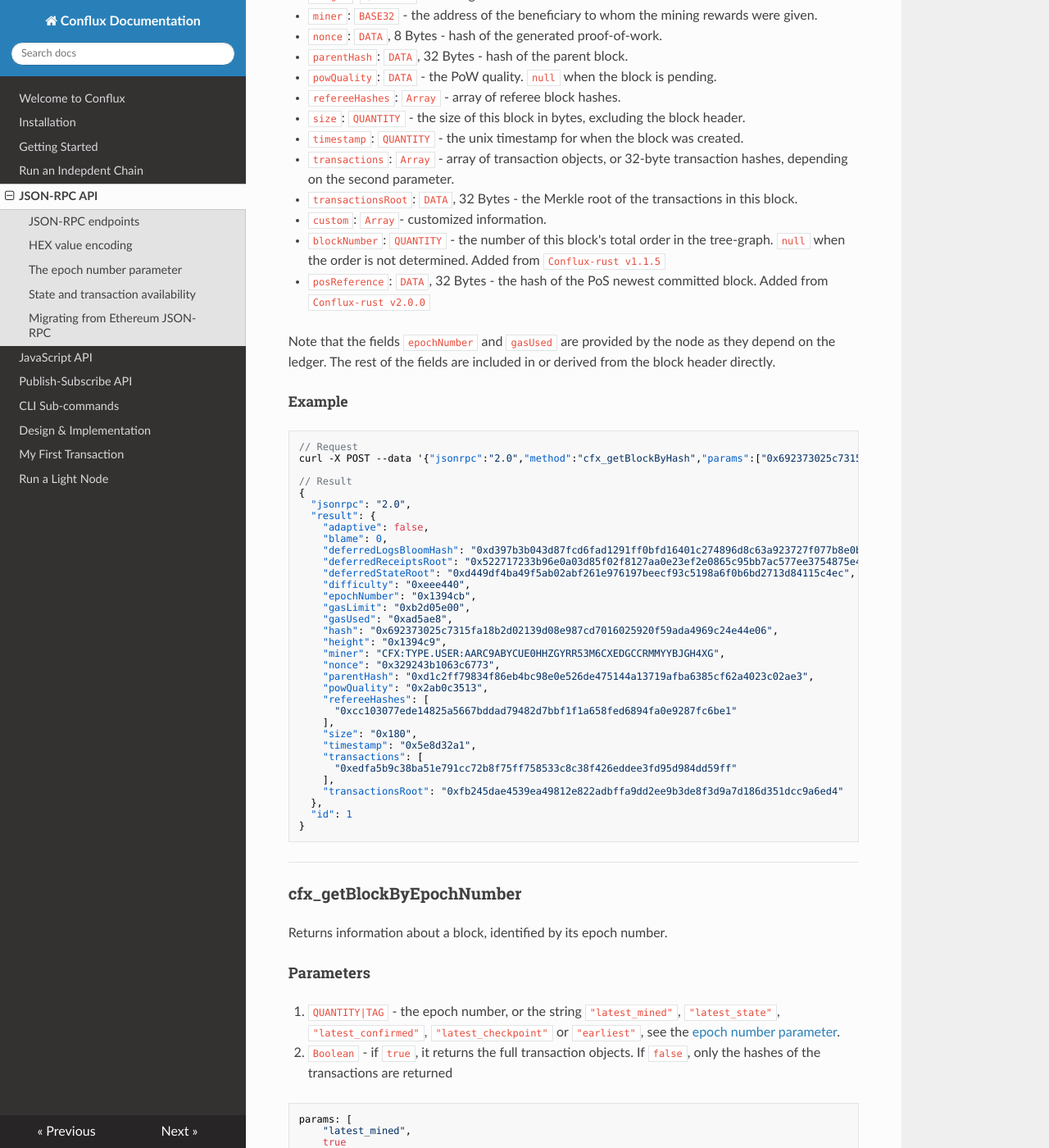
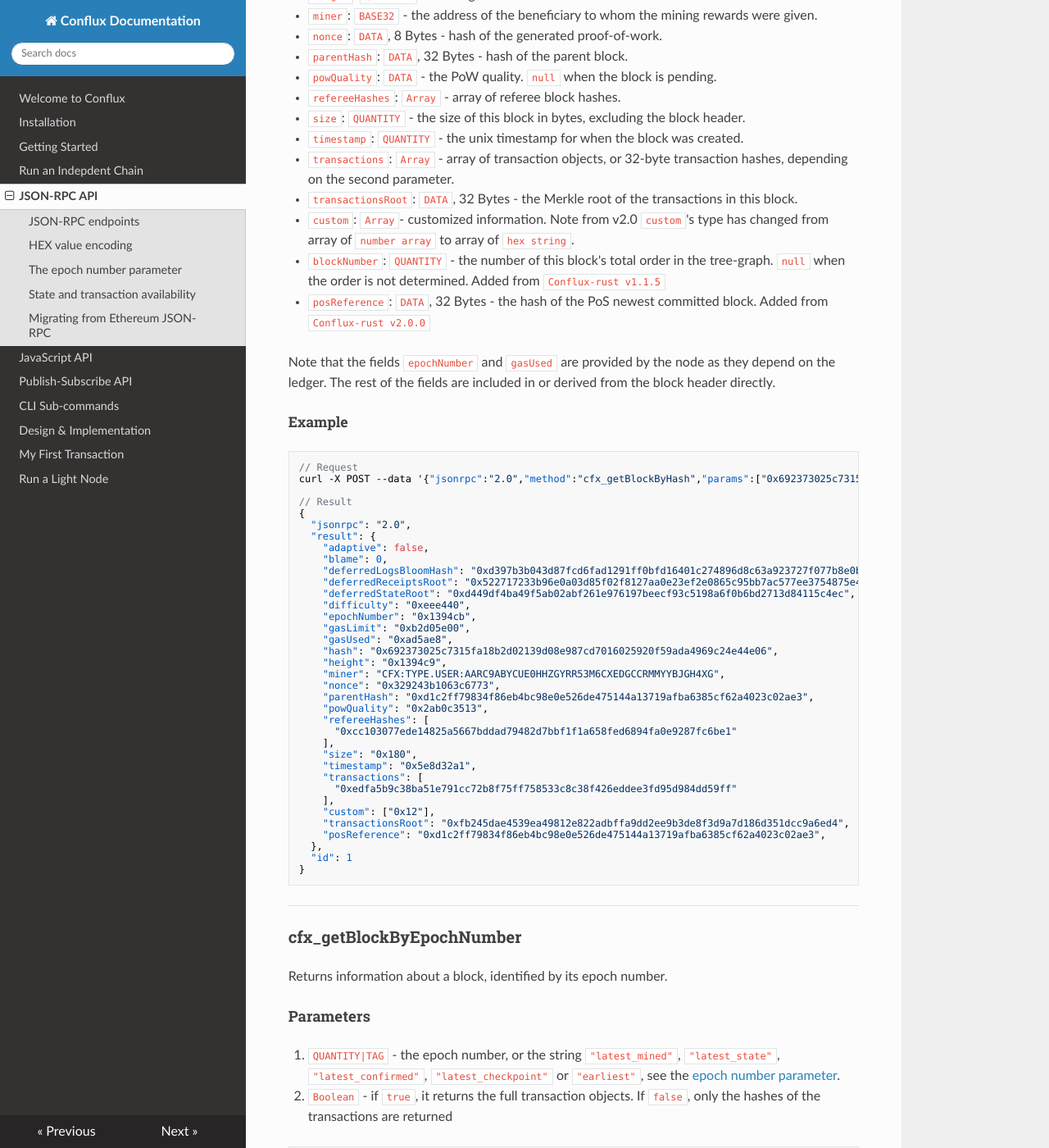
Before and after one commit to Conflux-Chain/conflux-doc, an MkDocs documentation site: the page built from docs/json-rpc.md, in a window 1280 px wide and 1400 px high, scrolled down 7681 px. Shown: the whole window at 82% size. Built offline with MkDocs 1.6.1, drawn with Linux system fonts in a browser that asks for light colours; nearby versions of some CDN libraries; some of the changed text lies outside the part shown.

Commit message:
Changes for newest RPC (#71)
* add mainnet hardfork number

* rpc change

```diff
--- a/docs/json-rpc.md
+++ b/docs/json-rpc.md
@@ -281,7 +281,7 @@ params: [
 * `timestamp`: `QUANTITY` - the unix timestamp for when the block was created.
 * `transactions`: `Array` - array of transaction objects, or 32-byte transaction hashes, depending on the second parameter.
 * `transactionsRoot`: `DATA`, 32 Bytes - the Merkle root of the transactions in this block.
-* `custom`: `Array`- customized information.
+* `custom`: `Array`- customized information. Note from v2.0 `custom`'s type has changed from array of `number array` to array of `hex string`.
 * `blockNumber`: `QUANTITY` - the number of this block's total order in the tree-graph. `null` when the order is not determined. Added from `Conflux-rust v1.1.5`
 * `posReference`: `DATA`, 32 Bytes - the hash of the PoS newest committed block. Added from `Conflux-rust v2.0.0`
 
@@ -320,7 +320,9 @@ curl -X POST --data '{"jsonrpc":"2.0","method":"cfx_getBlockByHash","params":["0
     "transactions": [
       "0xedfa5b9c38ba51e791cc72b8f75ff758533c8c38f426eddee3fd95d984dd59ff"
     ],
-    "transactionsRoot": "0xfb245dae4539ea49812e822adbffa9dd2ee9b3de8f3d9a7d186d351dcc9a6ed4"
+    "custom": ["0x12"],
+    "transactionsRoot": "0xfb245dae4539ea49812e822adbffa9dd2ee9b3de8f3d9a7d186d351dcc9a6ed4",
+    "posReference": "0xd1c2ff79834f86eb4bc98e0e526de475144a13719afba6385cf62a4023c02ae3",
   },
   "id": 1
 }
@@ -1382,9 +1384,11 @@ None.
 * `blockNumber`: `QUANTITY` - total block number
 * `chainId`: `QUANTITY` - chainId
 * `networkId`: `QUANTITY` - networkId
+* `ethereumSpaceChainId`: `QUANTITY` - eSpace's chainId (Added from v2.0)
 * `epochNumber`: `QUANTITY` - latest epoch number
 * `latestCheckpoint`: `QUANTITY` - latest checkpoint epoch number
 * `latestConfirmed`: `QUANTITY` - latest confirmed epoch number
+* `latestFinalized`: `QUANTITY` - latest finallized epoch number (Added from v2.0)
 * `latestState`: `QUANTITY` - latest state epoch number
 * `pendingTxNumber`: `QUANTITY` - current pending transaction count
 
```
Also changed, not shown: other parts of docs/json-rpc.md (+3 -1 lines), docs/RPCs/trace-rpc.md (+1 -1 lines).
